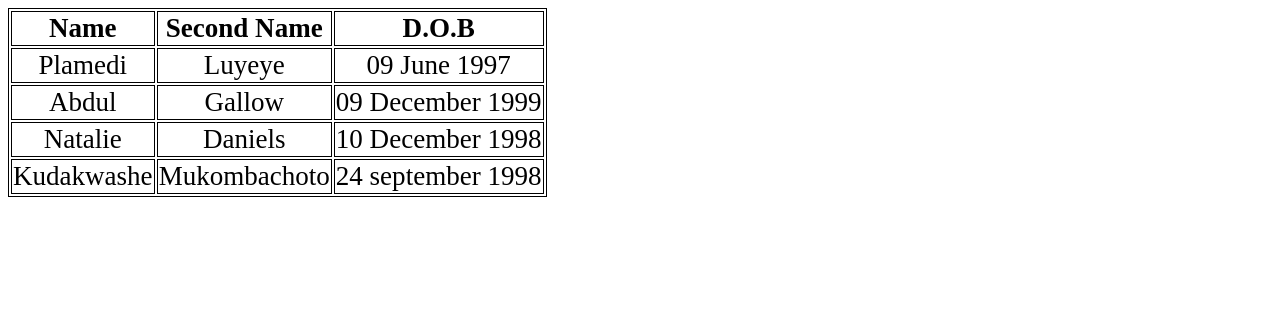
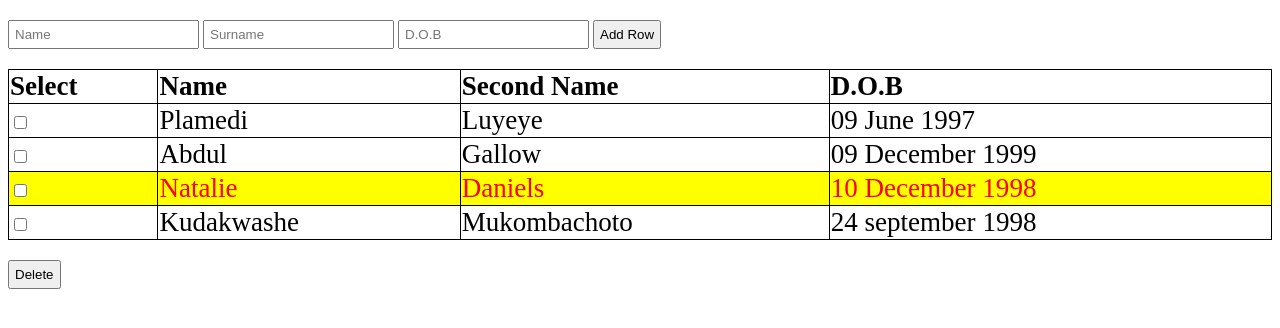
Before and after one commit to kl9450/class_data, a plain HTML site: page index.html in a window 1280 px wide. Drawn offline with nearby package versions, Linux system fonts and the light colour scheme.

Commit message:
Added Jquery and JavaScript

```diff
--- a/css/styles.css
+++ b/css/styles.css
@@ -1,9 +1,24 @@
-body {
-
+table{
+    width: 100%;
+    margin-bottom: 20px;
+    border-collapse: collapse;
 }
 table, th, td {
     border: 1px solid black;
-    text-align: center;
+    text-align: left;
     font-family: 'Times New Roman', Times, serif;
     font-size: 1.3em;
 }
+
+.nat {
+    color: red;
+    background-color: yellow;
+}
+
+form {
+    margin: 20px 0;
+}
+
+form input, button {
+    padding: 5px;
+}
--- a/index.html
+++ b/index.html
@@ -6,40 +6,53 @@
     <title>class data</title>
     <meta name="viewport" content="width=device-width, initial-scale=1">
     <link rel="stylesheet" type="text/css" media="screen" href="css/styles.css" />
-
 </head>
 <body>
-   <table class="tbl">
+    <form>
+        <input type="text" id="name" placeholder="Name">
+        <input type="text" id="surname" placeholder="Surname">
+        <input type="text" id="DOB" placeholder="D.O.B">
+        <input type="button" id="add" class="btn" value="Add Row">
+    </form>
+    <!-- <button type="button" id="add" class="btn">Add person</button> -->
+    <table class="tbl">
        <tr>
-           <th>Name</th>
+            <th>Select</th>
+            <th>Name</th>
            <th>Second Name</th>
            <th>D.O.B</th>
         </tr>
 
         <tr>
+            <td><input type="checkbox" name="record"></td>
             <td>Plamedi</td>
             <td>Luyeye</td>
             <td>09 June 1997</td>
         </tr>
 
         <tr>
+            <td><input type="checkbox" name="record"></td>
             <td>Abdul</td>
             <td>Gallow</td>
             <td>09 December 1999</td>
         </tr>
 
-        <tr>
+        <tr class="nat">
+            <td><input type="checkbox" name="record"></td>
             <td>Natalie</td>
             <td>Daniels</td>
             <td>10 December 1998</td>
         </tr>
 
         <tr>
+            <td><input type="checkbox" name="record"></td>
             <td>Kudakwashe</td>
             <td>Mukombachoto</td>
             <td>24 september 1998</td>
         </tr>
    </table>
-   <script src="js/main.js"></script>
+   <button type="button" id="remove" class="btn">Delete</button>
+   <script src="https://ajax.googleapis.com/ajax/libs/jquery/3.3.1/jquery.min.js"></script>
+    <script src="js/main.js"></script>
 </body>
 </html>
--- a/js/main.js
+++ b/js/main.js
@@ -0,0 +1,18 @@
+$(document).ready(function(){
+    $("#add").click(function(){
+        var name = $("#name").val();
+        var surname = $("#surname").val();
+        var DOB = $("#DOB").val();
+        var markup = "<tr><td><input type='checkbox' name='record'</td><td>" + name + "</td><td>" + surname + "</td><td>" + DOB + "</td></tr>";
+        $("table tbody").append(markup);
+    });
+
+    // Remove selected table rows
+    $("#remove").click(function(){
+        $("table tbody").find('input [name="record"]').each(function(){
+            if($(this).is(":checked")){
+                $(this).parents("tr").remove();
+            }
+        });
+    });
+});
```
